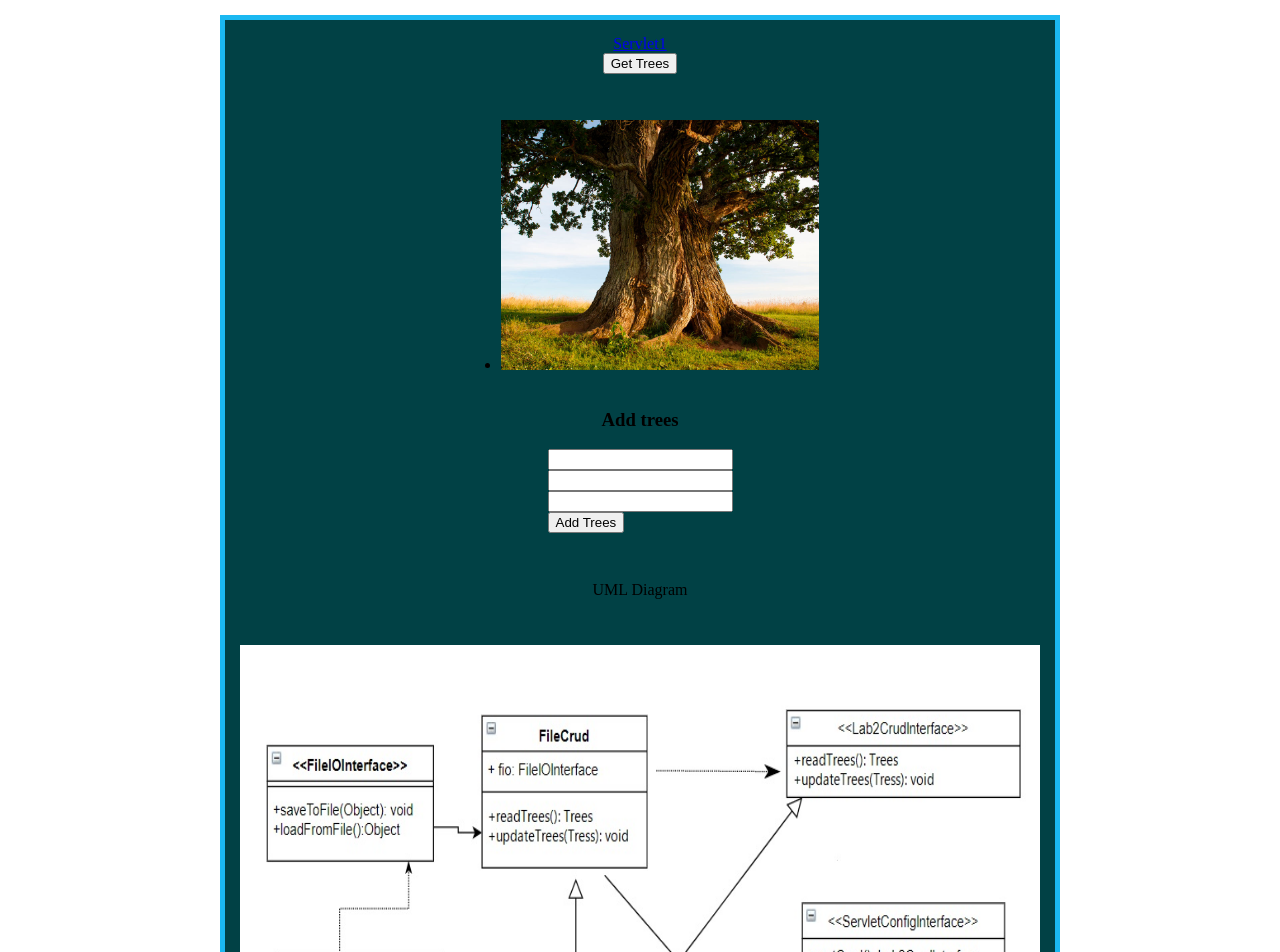
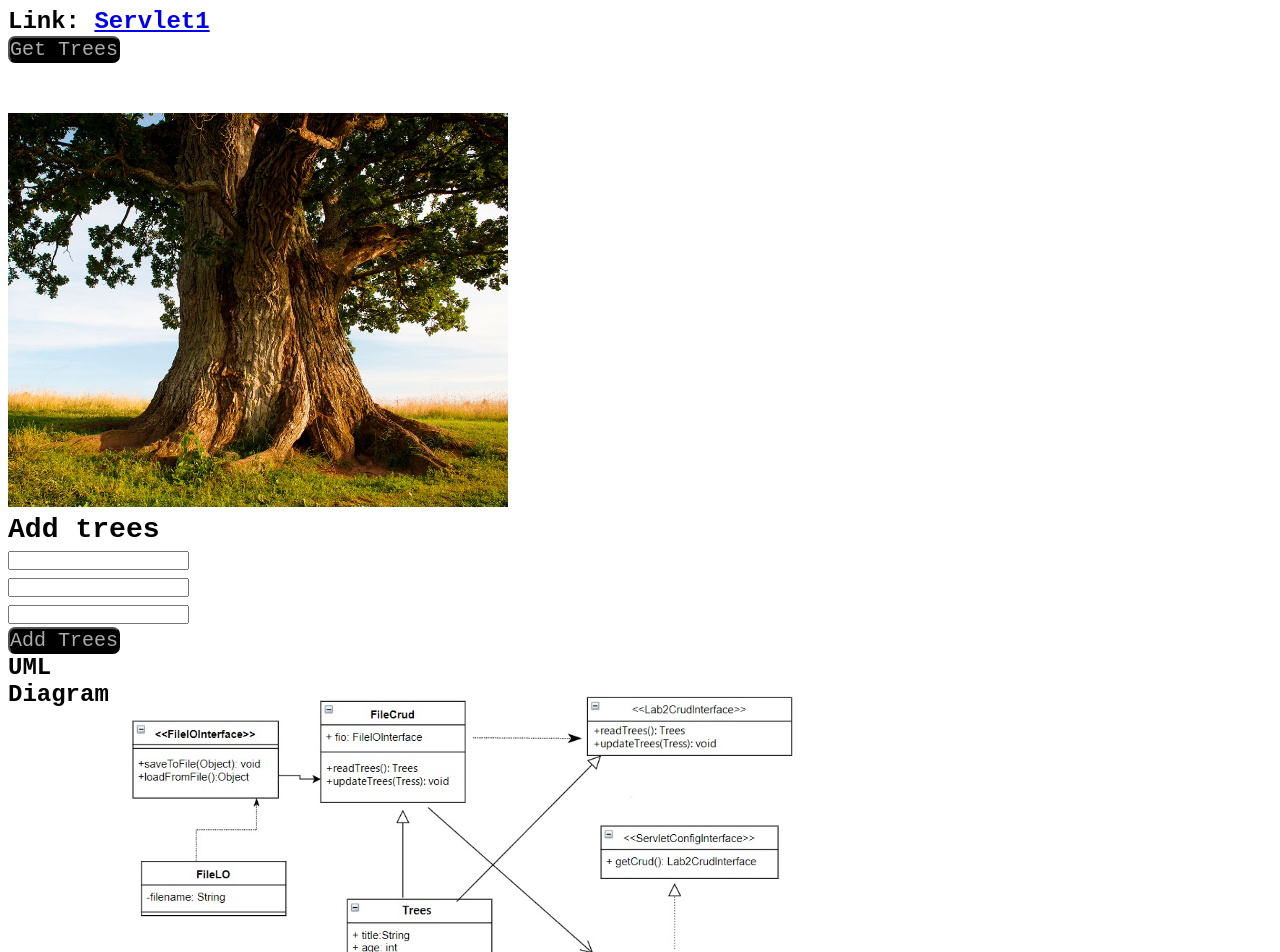
Before and after one commit to VladPonomarenkoi/DP-2022, an Angular app in the folder lab1f/: page / in a window 1280 px wide. Shown: the top 952 px of the page. Built offline with nearby package versions, Linux system fonts and the light colour scheme.

Commit message:
Final commit

```diff
--- a/lab1f/src/app/app.component.html
+++ b/lab1f/src/app/app.component.html
@@ -1,9 +1,10 @@
 
-<div class="card">
-<a href="./Servlet1">Servlet1</a>
+<div class="container">
+  <p>Link: <a href="./Servlet1">Servlet1</a></p>
 
    <button (click)="getTrees()">Get Trees</button>
 
+   <div class="card">
      <ul>
        <li *ngFor="let ani of treesList">
          Title: {{ani.title}}
@@ -16,6 +17,7 @@
        </li>
        <li><img src="assets/Dub.jpg" (click)="getTrees()"></li>
      </ul>
+   </div>
 
    <h3>Add trees</h3>
   <form #form1="ngForm" (ngSubmit)="addTrees(form1.value)">
@@ -32,3 +34,4 @@
     <p class="diagram-title">UML Diagram</p>
     <img src="assets/Screenshot_1.jpg">
   </div>
+ </div>
--- a/lab1f/src/app/app.component.scss
+++ b/lab1f/src/app/app.component.scss
@@ -1,49 +1,46 @@
-img{
-    height: 250px;
-    margin-top: 30px;
-    cursor: pointer;
+*, *::before, *::after {
+    margin: 0;
+    padding: 0;
+    box-sizing: border-box;
 }
 
-.card {
-    display: flex;
-    justify-content: space-between;
-    flex-direction: column;
-    align-items: center;
-    background-color:  #014145;
-    padding: 15px;
-    margin: 15px;
-    margin-left: auto;
-    margin-right: auto;
-    max-width: 800px;
-    border: solid 5px #1bb8f1;
+$general_font: 'Courier New', Courier, monospace;
+$general_font_size: 24px;
+$general_font_weight: 700;
 
-    &:hover {
-        background-color: #4bd2e1;
-    a {
-        text-decoration: none;
-        color: black;
+
+.container {
+    font-family: $general_font;
+    font-size: $general_font_size;
+    font-weight: $general_font_weight;
+
+    img{
+        width: 100%;
+    }
+
+    .card {
+        display: flex;
+        flex-direction: column;
+        max-width: 500px;
+        margin-top: 50px;
+    }
+
+    button, input[type="submit"] {
+        outline: none;
+        font-family: $general_font;
+        background: #000;
+        color: #aaa;
+        border-radius: 7px;
+        font-size: 20px;
+        cursor: pointer;
+
         &:hover {
-            color: white;
-         }
+            background: #222;
         }
     }
-}
-button {
-        &:hover{
-            background-color: #e6fd64;
-            border: solid 4px #fdd317;
-        cursor: pointer;
-        margin-top: 15px;
-        padding: 10px;
-        }
-}
 
-.uml-diagram {
-    text-align: center;
-    padding: 2rem 0;
-
-    img {
-        width: 800px;
-        height: 600px;
+    .uml-diagram {
+        display: flex;
+        max-width: 700px;
     }
 }
```
Lines whose indentation alone changed are shown as unchanged.
